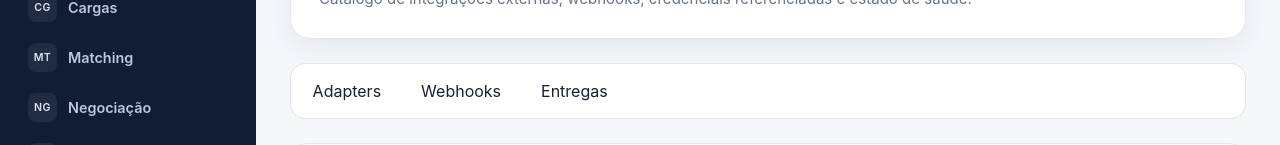
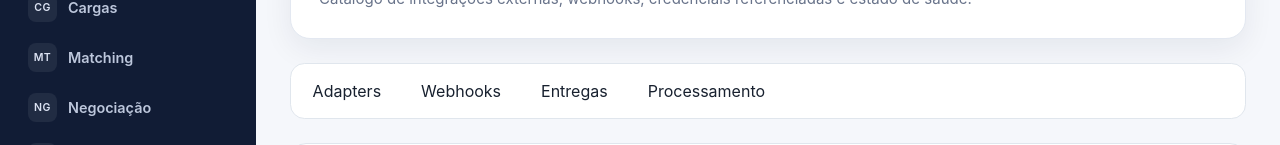
Before and after one commit to brunabarrichello/nexora-tms, a Next.js app in the folder apps/web/: page /administracao/integracoes in a window 1280 px wide. Shown: the part 239-384 px from the top of the page. Built offline with nearby package versions, Linux system fonts and the light colour scheme.

Commit message:
feat(web): link async processing administration

```diff
--- a/apps/web/app/administracao/integracoes/page.tsx
+++ b/apps/web/app/administracao/integracoes/page.tsx
@@ -37,9 +37,11 @@ export default function Page() {
         { href: '/administracao/integracoes', label: 'Adapters' },
         { href: '/administracao/integracoes/webhooks', label: 'Webhooks' },
         { href: '/administracao/integracoes/entregas', label: 'Entregas' },
+        { href: '/administracao/integracoes/processamento', label: 'Processamento' },
       ]}
       integrationNotes={[
         'Secrets permanecerão exclusivamente em secret stores; a interface mostrará apenas metadados seguros.',
+        'Falhas de Outbox/Durable Jobs e reprocessamento administrativo são operados na aba Processamento.',
       ]}
     />
   );
```
